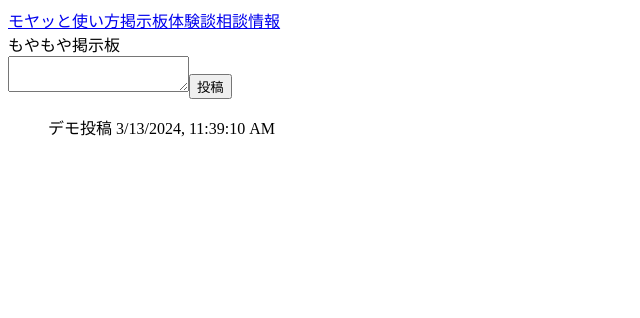
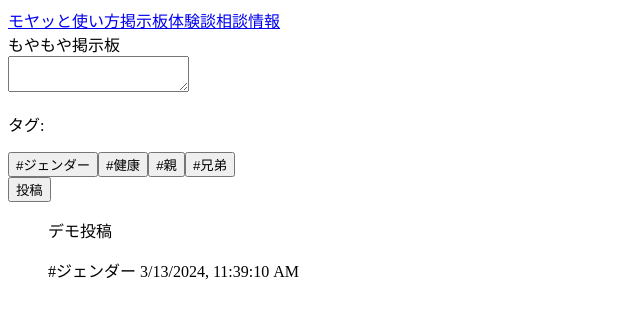
Before and after one commit to y6310/pokopoko, a React (Create React App) app: page / in a window 1280 px wide. Shown: the top 318 px of the page, without its empty margins (0-640 px from the left). Built offline with nearby package versions, Linux system fonts and the light colour scheme.

Commit message:
add:投稿のタグ付け機能追加

```diff
--- a/src/components/Keijiban.tsx
+++ b/src/components/Keijiban.tsx
@@ -1,15 +1,22 @@
 import React, { useState } from "react";
 import { IComment } from "../models";
+
 
 const initialComments: IComment[] = [{
     content: "デモ投稿",
     createdAt: new Date(),
-    id: "commentid"
+    id: "commentid",
+    tag:["#ジェンダー"]
 }]
 
 const Keijiban = () => {
     const [comments, setComments] = useState<IComment[]>(initialComments);
     const [newComment, setNewComment] = useState<string>("");
+    const [choiceTag, setChoiceTag] = useState<string[]>([]);
+
+    const handleButtonClick = (buttonText: string) => {
+        setChoiceTag([...choiceTag, buttonText]);
+    };
 
     const handleAddComment = () => {
         if(newComment.trim() !== ""){//空欄ではないときにボタンが押された場合
@@ -18,9 +25,12 @@ const Keijiban = () => {
             const comment: IComment = {
                 content: newComment,
                 createdAt,
-                id
+                id,
+                tag: choiceTag
             };
+
             setNewComment("");//フォームのクリア
+            setChoiceTag([]);//タグのクリア
             setComments([...comments, comment])//コメントを追加
         }
     };
@@ -28,12 +38,22 @@ const Keijiban = () => {
     return(
         <div>
             <div>もやもや掲示板</div>
+
             <textarea value={newComment} onChange={(e) => setNewComment(e.target.value)}></textarea>
+            {choiceTag && <p>タグ: {choiceTag}</p>}
+            <button onClick={() => handleButtonClick("#ジェンダー")}>#ジェンダー</button>
+            <button onClick={() => handleButtonClick("#健康")}>#健康</button>
+            <button onClick={() => handleButtonClick("#親")}>#親</button>
+            <button onClick={() => handleButtonClick("#兄弟")}>#兄弟</button>
+
+            <br></br>
             <button onClick={handleAddComment}>投稿</button>
+
             <ul>
                 {comments.slice().reverse().map(comment =>(//新しい投稿を上に表示させるために逆順
                     <div key = {comment.id}>
-                        <p>{comment.content} {comment.createdAt.toLocaleString()}</p>
+                        <p>{comment.content}</p>
+                        <p>{comment.tag} {comment.createdAt.toLocaleString()}</p>
                     </div>
                 ))}
             </ul>
```
Also changed, not shown: src/models.ts (+1 -6 lines).
